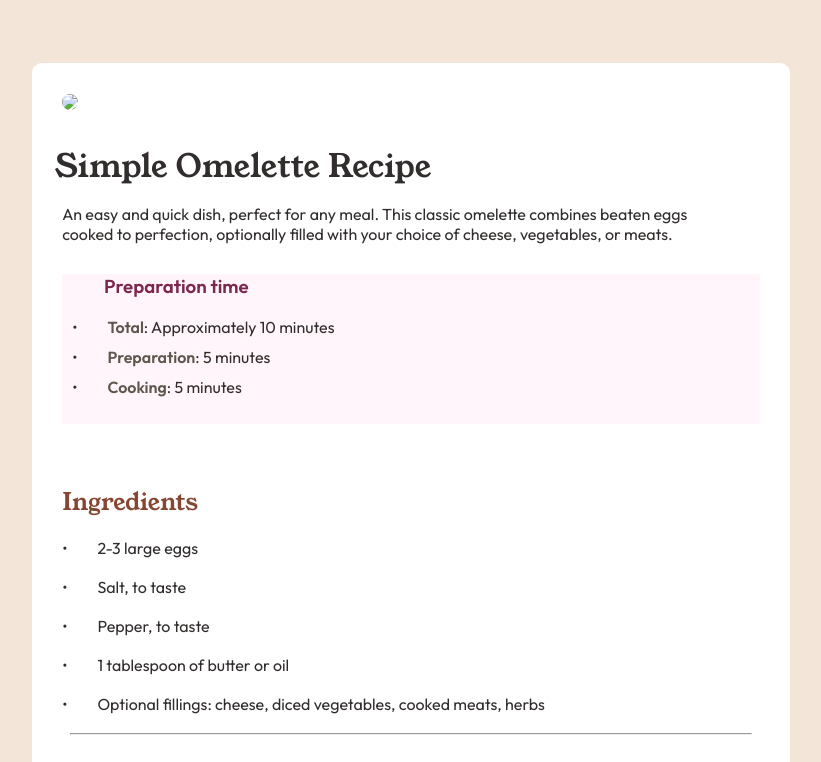
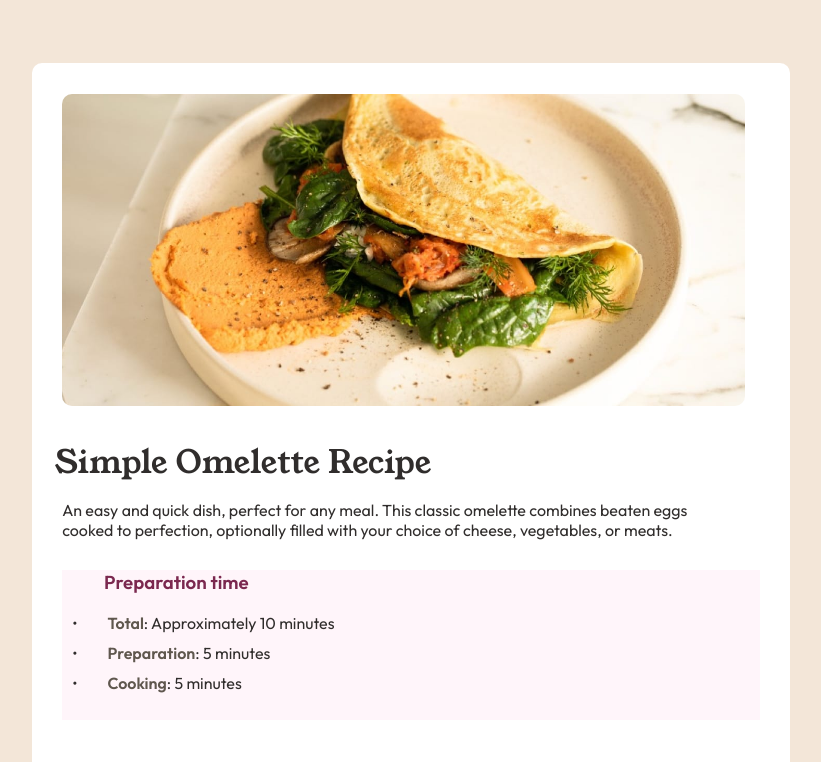
Before and after one commit to MahiYakkanti27/frontend_mentor2, a plain HTML site: page index.html in a window 1280 px wide. Shown: the top 762 px of the page, without its empty margins (229-1050 px from the left). Drawn offline with Linux system fonts and the light colour scheme.

Commit message:
Update index.html

```diff
--- a/index.html
+++ b/index.html
@@ -6,7 +6,7 @@
   <meta name="viewport" content="width=device-width, initial-scale=1.0">
   <!-- displays site properly based on user's device -->
 
-  <link rel="icon" type="image/png" sizes="32x32" href="./assets/images/favicon-32x32.png">
+  <link rel="icon" type="image/png" sizes="32x32" href="favicon-32x32.png">
   <link rel="stylesheet" href="style.css">
 
   <title>Frontend Mentor | Recipe page</title>
@@ -31,7 +31,7 @@
 
 <body>
   <div class="main">
-    <img class="food" src="assets/images/image-omelette.jpeg">
+    <img class="food" src="image-omelette.jpeg">
 
     <h1 class="heading">Simple Omelette Recipe</h1>
 <div class="yakkanti">
```
